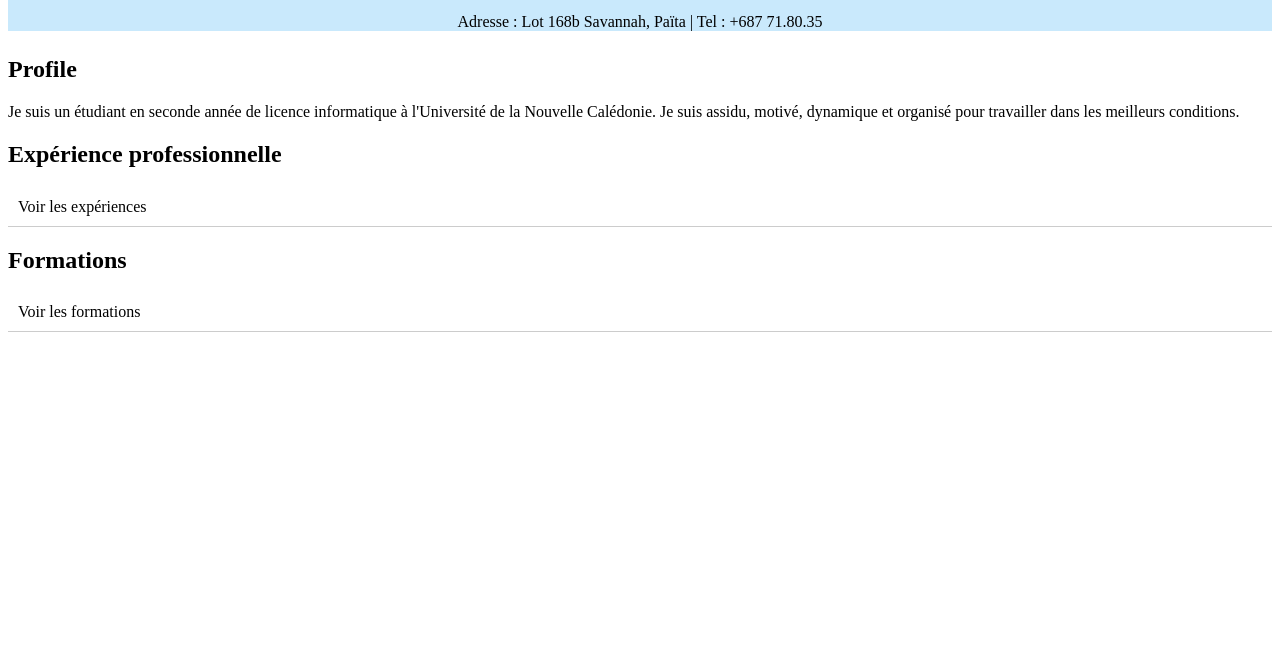
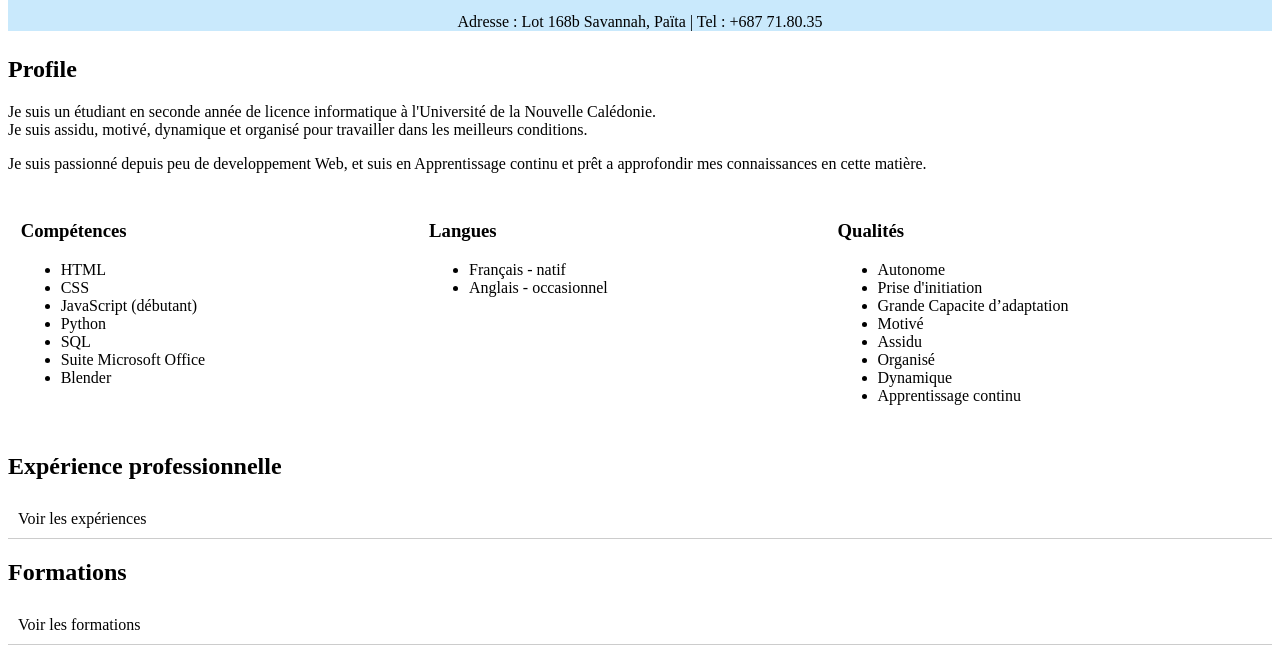
Before and after one commit to XArcanaX/BiFoxus, a plain HTML site: page index.html in a window 1280 px wide. Shown: the part 101-770 px from the top of the page. Drawn offline with Linux system fonts and the light colour scheme.

Commit message:
Modification des fichiers index.html et cv.css afin de mettre les compétences, les langues parlées et les qualités en blocs et alignés horizontalement pour rendre le cv plus esthétique.

```diff
--- a/cv.css
+++ b/cv.css
@@ -32,3 +32,14 @@ details .Job, details .school {
 details .Job:last-child, details .school:last-child {
   border-bottom: none;
 }
+
+
+
+
+.competences-section, .langues-section, .qualites-section {
+  display: inline-block;
+  vertical-align: middle;
+  vertical-align: top;
+  width: 30%;
+  padding: 1%;
+}
--- a/index.html
+++ b/index.html
@@ -15,8 +15,46 @@
 
         <section class="profile">
             <h2 class="section-title">Profile</h2>
-            <p>Je suis un étudiant en seconde année de licence informatique à l'Université de la Nouvelle Calédonie. Je suis assidu, motivé, dynamique et organisé pour travailler dans les meilleurs conditions. </p>
-        </section>
+            <p>Je suis un étudiant en seconde année de licence informatique à l'Université de la Nouvelle Calédonie.<br> Je suis assidu, motivé, dynamique et organisé pour travailler dans les meilleurs conditions.</br> </p>
+            <p>Je suis passionné depuis peu de developpement Web, et suis en Apprentissage continu et prêt a approfondir mes connaissances en cette matière.</p>
+            <div class="competences-section">
+              <h3 class="Competences">Compétences</h3>
+              <ul>
+                <li>HTML</li>
+                <li>CSS</li>
+                <li>JavaScript (débutant)</li>
+                <li>Python</li>
+                <li>SQL</li>
+                <li>Suite Microsoft Office</li>
+                <li>Blender</li>
+              </ul>
+            </div>
+
+            <div class="langues-section">
+              <h3 class="Langues">Langues</h3>
+              <ul>
+                <li>Français - natif</li>
+                <li>Anglais - occasionnel</li>
+              </ul>
+            </div>
+
+            <div class="qualites-section">
+              <h3 class="Qualites">Qualités</h3>
+              <ul>
+                <li>Autonome</li>
+                <li>Prise d'initiation</li>
+                <li>Grande Capacite d’adaptation</li>
+                <li>Motivé</li>
+                <li>Assidu</li>
+                <li>Organisé</li>
+                <li>Dynamique</li>
+                <li>Apprentissage continu</li>
+              </ul>
+            </div>
+
+
+          </section>
+        </div>
 
         <section class="Experience-professionnelle">
           <h2 class="section-title">Expérience professionnelle</h2>
```
